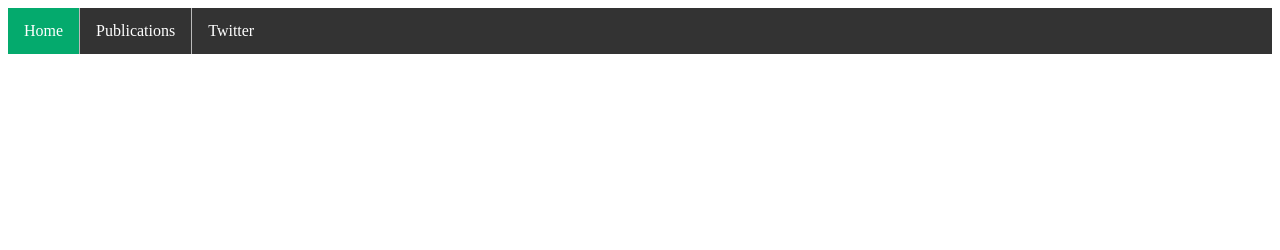
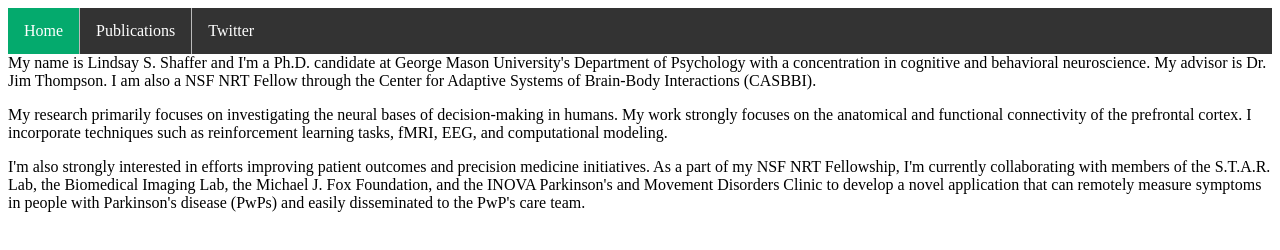
Before and after one commit to lindsayshaffer/lindsayshaffer.github.io, a plain HTML site: page about.html in a window 1280 px wide. Drawn offline with Linux system fonts and the light colour scheme.

Commit message:
Update about.html

```diff
--- a/about.html
+++ b/about.html
@@ -18,5 +18,12 @@
   <li><a href="https://twitter.com/LindsaySShaffer">Twitter</a></li>
 </ul>
 
+My name is Lindsay S. Shaffer and I'm a Ph.D. candidate at George Mason University's Department of Psychology with a concentration in cognitive and behavioral neuroscience. My advisor is Dr. Jim Thompson. I am also a NSF NRT Fellow through the Center for Adaptive Systems of Brain-Body Interactions (CASBBI).
+<p>
+My research primarily focuses on investigating the neural bases of decision-making in humans. My work strongly focuses on the anatomical and functional connectivity of the prefrontal cortex. I incorporate techniques such as reinforcement learning tasks, fMRI, EEG, and computational modeling.
+<p>
+I'm also strongly interested in efforts improving patient outcomes and precision medicine initiatives. As a part of my NSF NRT Fellowship, I'm currently collaborating with members of the S.T.A.R. Lab, the Biomedical Imaging Lab, the Michael J. Fox Foundation, and the INOVA Parkinson's and Movement Disorders Clinic to develop a novel application that can remotely measure symptoms in people with Parkinson's disease (PwPs) and easily disseminated to the PwP's care team.
+</p>
+
 </body>
 </html>
```
